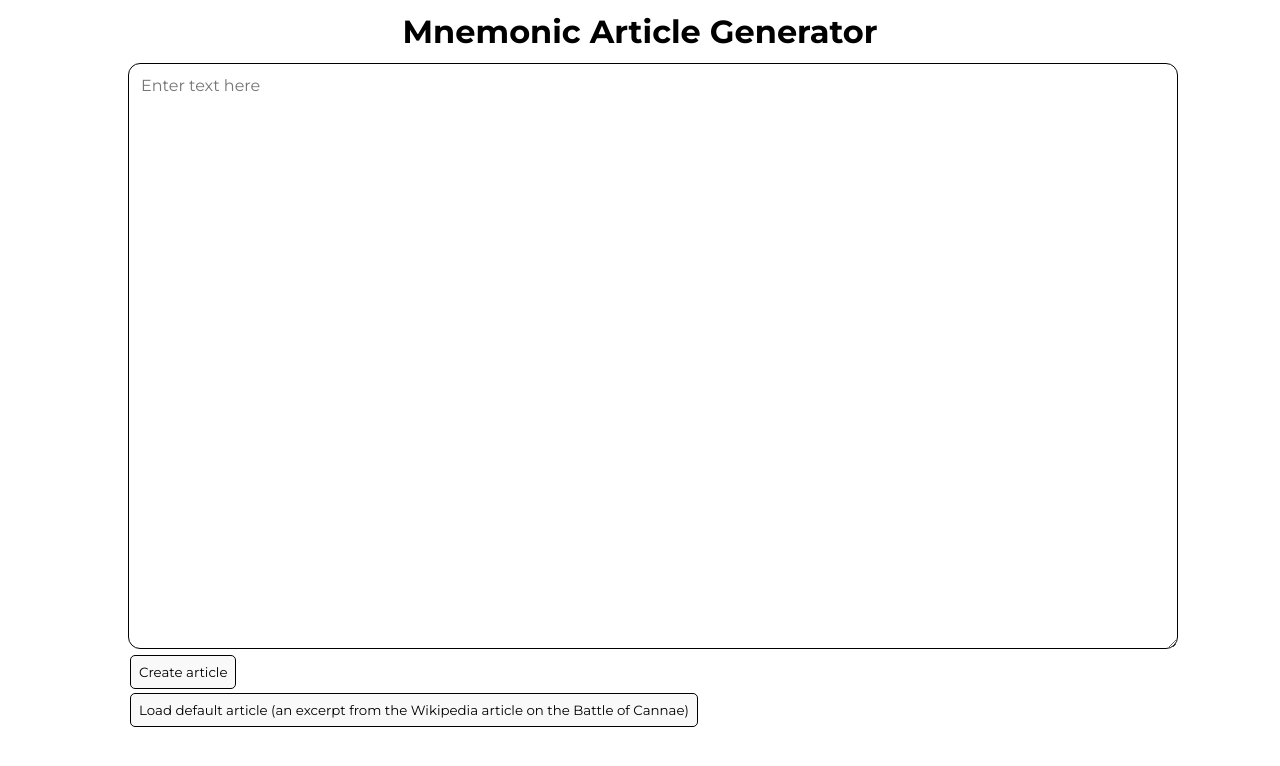
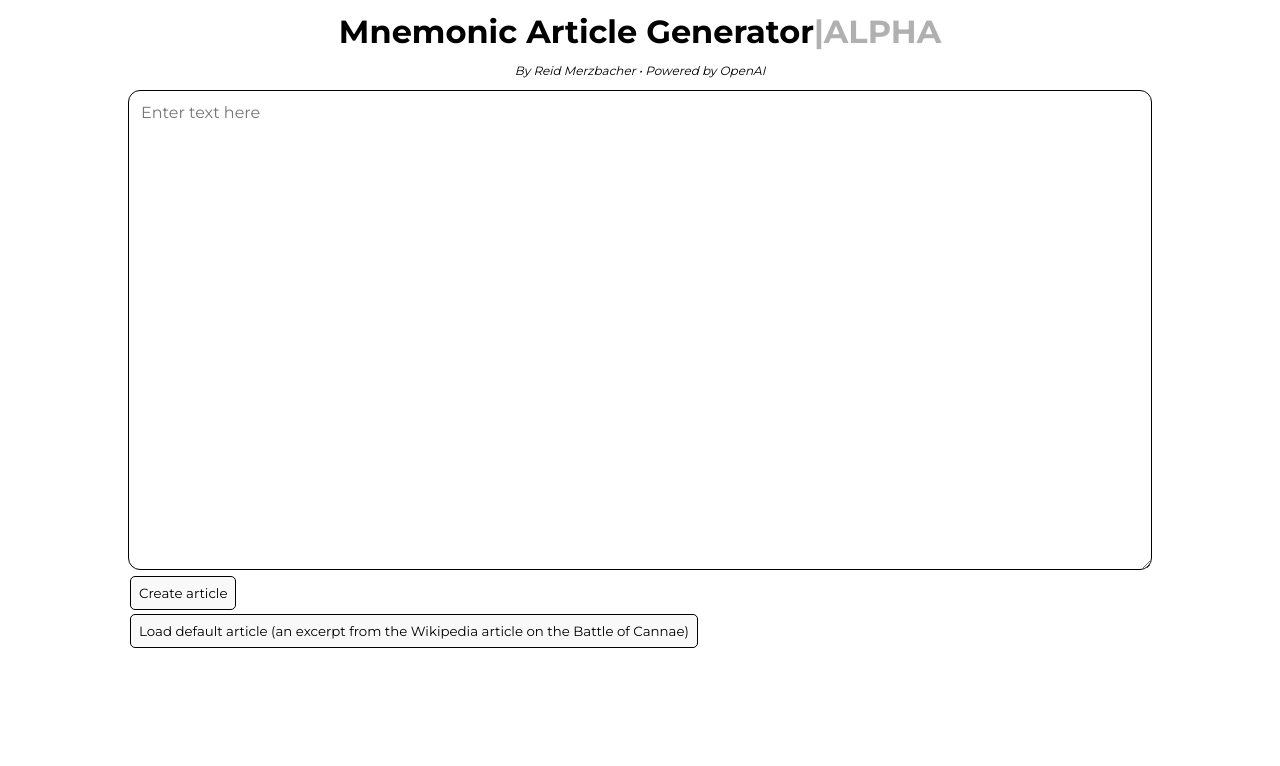
Before and after one commit to rmerzbac/mnemonic-articles, a React (Create React App) app: page / in a window 1280 px wide. Shown: the top 766 px of the page. Built offline with nearby package versions, Linux system fonts and the light colour scheme.

Commit message:
first deploy

```diff
--- a/package.json
+++ b/package.json
@@ -14,6 +14,7 @@
     "openai": "^3.2.1",
     "react": "^18.2.0",
     "react-dom": "^18.2.0",
+    "react-icons": "^4.8.0",
     "react-router-dom": "^6.11.1",
     "react-scripts": "5.0.1",
     "typescript": "^4.9.5",
--- a/src/App.css
+++ b/src/App.css
@@ -9,7 +9,7 @@
 .body {
   position: relative;
   width: 80%;
-  left: 10%;
+  left: 10vw;
   margin-bottom: 100px;
 }
 
@@ -18,13 +18,29 @@ h1 {
   text-align: center;
 }
 
+h2 {
+  font-size: 12px;
+  font-weight: 400;
+  font-style: italic;
+  text-align: center;
+  margin-bottom: 12px;
+}
+
+#home-icon {
+  position: fixed;
+  left: 12px;
+  padding: 10px;
+  border: 2px solid black;
+  border-radius: 12px;
+}
+
 .description p {
   margin: 12px;
 }
 
 .text-submission {
   width: 100%;
-  height: 70vh;
+  height: 60vh;
 }
 
 textarea {
@@ -32,6 +48,8 @@ textarea {
   border: 1px solid black;
   border-radius: 12px;
   font-size: 16px;
+  width: 100%;
+  box-sizing: border-box;
 }
 
 button {
--- a/src/App.tsx
+++ b/src/App.tsx
@@ -23,8 +23,9 @@ const Home: React.FC<HomeProps> = ({ setInputText }) => {
   };
 
   return (
-    <div>
-      <h1>Mnemonic Article Generator</h1>
+    <div className='body'>
+      <h1>Mnemonic Article Generator<span style={{"color" : "#b0b0b0"}}>|ALPHA</span></h1>
+      <h2>By Reid Merzbacher • Powered by OpenAI</h2>
       <form onSubmit={handleSubmit}>
         <textarea
           required
@@ -46,12 +47,10 @@ const App: React.FC = () => {
 
   return (
     <Router>
-      <div className="body">
-        <Routes>
-          <Route path="/" element={<Home setInputText={setInputText} />} />
-          <Route path="/article" element={<Article text={inputText} />} />
-        </Routes>
-      </div>
+      <Routes>
+        <Route path="/" element={<Home setInputText={setInputText} />} />
+        <Route path="/article" element={<Article text={inputText} />} />
+      </Routes>
     </Router>
   );
 };
--- a/src/ArticlePresentation.tsx
+++ b/src/ArticlePresentation.tsx
@@ -1,4 +1,5 @@
 import React, { ReactElement } from 'react';
+import HomeIcon from './HomeIcon';
 
 import loadingGif from './loading.gif';
 
@@ -20,7 +21,10 @@ const ArticlePresentation: React.FC<ArticlePresentationProps> = ({
   handleSubmit,
 }) => {
   return (
-    <div className="openai-chat">
+    <div>
+        <HomeIcon />
+        <div className="body">
+
         <h1 className="title">{titleText}</h1>
         <div className="conversation">
             {conversation.map((line, index) => (
@@ -37,6 +41,7 @@ const ArticlePresentation: React.FC<ArticlePresentationProps> = ({
             onKeyDown={handleSubmit}
         />
         </div>
+    </div>
   );
 };
 
--- /dev/null
+++ b/src/HomeIcon.tsx
@@ -0,0 +1,23 @@
+import React from 'react';
+import { FiHome } from 'react-icons/fi';
+import { useNavigate } from 'react-router-dom';
+
+const HomeIcon: React.FC = () => {
+  const navigate = useNavigate();
+
+  const handleClick = () => {
+    navigate('/');
+  };
+
+  return (
+    <div id='home-icon'>
+        <FiHome
+        onClick={handleClick}
+        style={{ cursor: 'pointer' }}
+        size={24} // You can adjust the size here
+        />
+    </div>
+  );
+};
+
+export default HomeIcon;
```
Also changed, not shown: 2 other files (tests, documents, lock files or other folders). Lines whose indentation alone changed are shown as unchanged.
